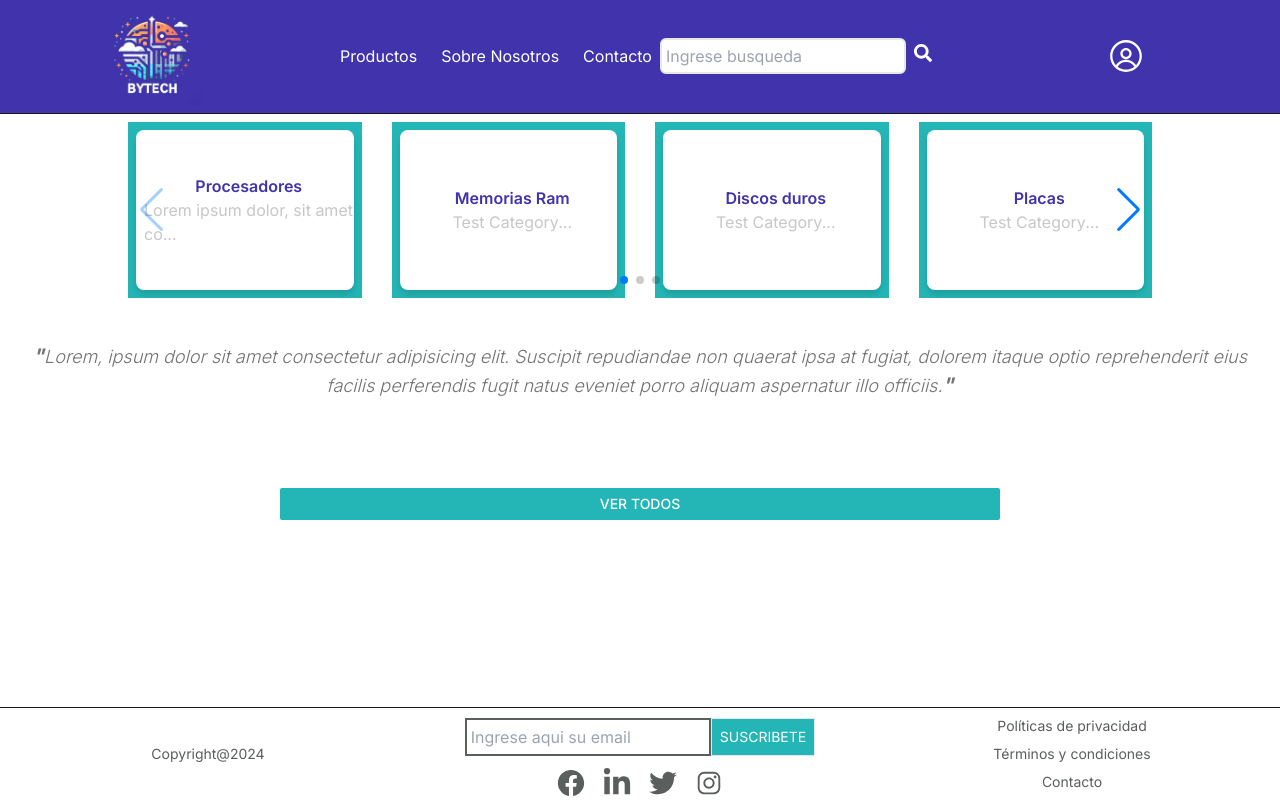
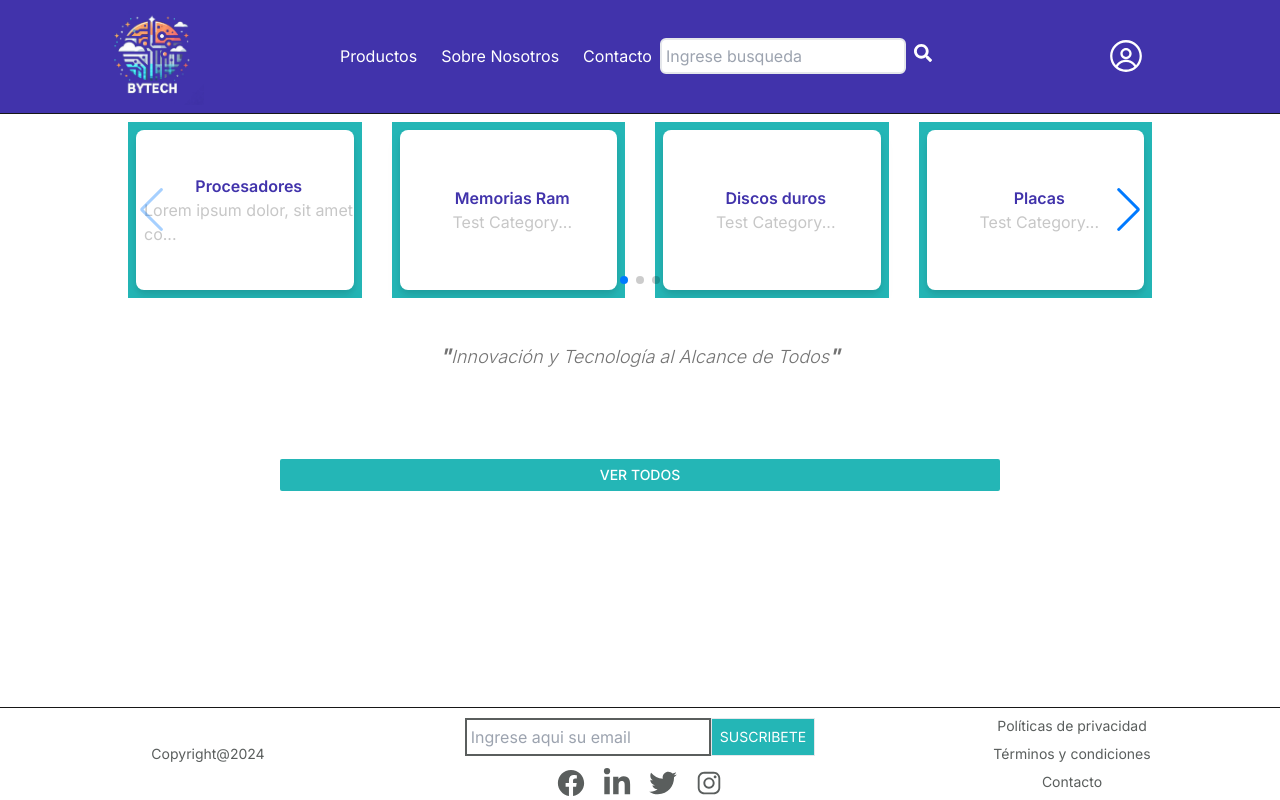
Before and after one commit to No-Country-simulation/c21-67-t-python-react, a Next.js app in the folder Front-End/bytech/: page / in a window 1280 px wide. Built offline with nearby package versions, Linux system fonts and the light colour scheme.

Commit message:
lema para bytech

```diff
--- a/Front-End/bytech/src/components/body/Body.tsx
+++ b/Front-End/bytech/src/components/body/Body.tsx
@@ -13,10 +13,7 @@ const Body = () => {
         <div className="flex justify-center items-center p-6 mb-6">
           <p className="font-light italic mt-5 text-neutral-500 text-center text-lg">
             <a className="font-bold italic text-xl">"</a>
-            Lorem, ipsum dolor sit amet consectetur adipisicing elit. Suscipit
-            repudiandae non quaerat ipsa at fugiat, dolorem itaque optio
-            reprehenderit eius facilis perferendis fugit natus eveniet porro
-            aliquam aspernatur illo officiis.
+            Innovación y Tecnología al Alcance de Todos
             <a className="font-bold italic text-xl">"</a>
           </p>
         </div>
```
